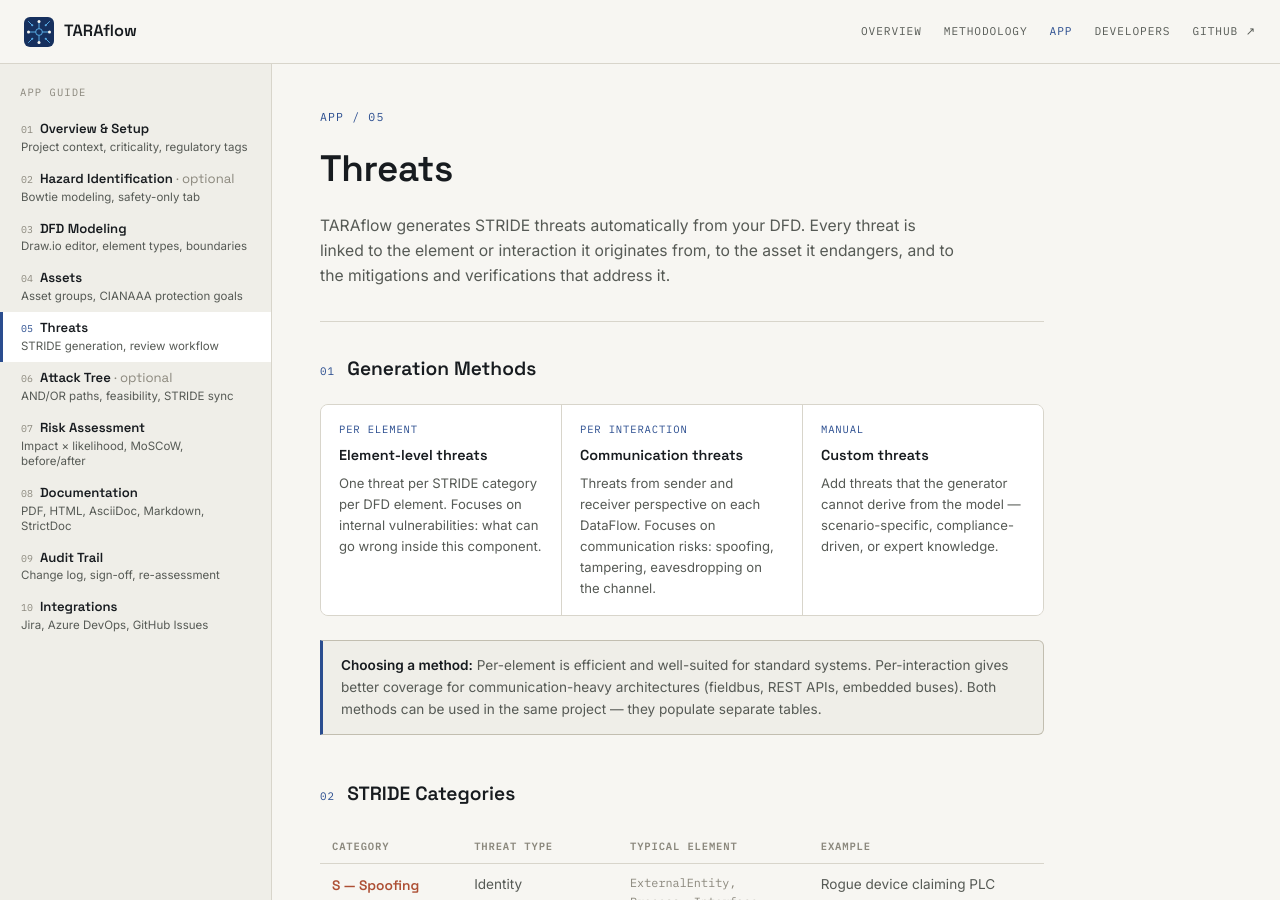
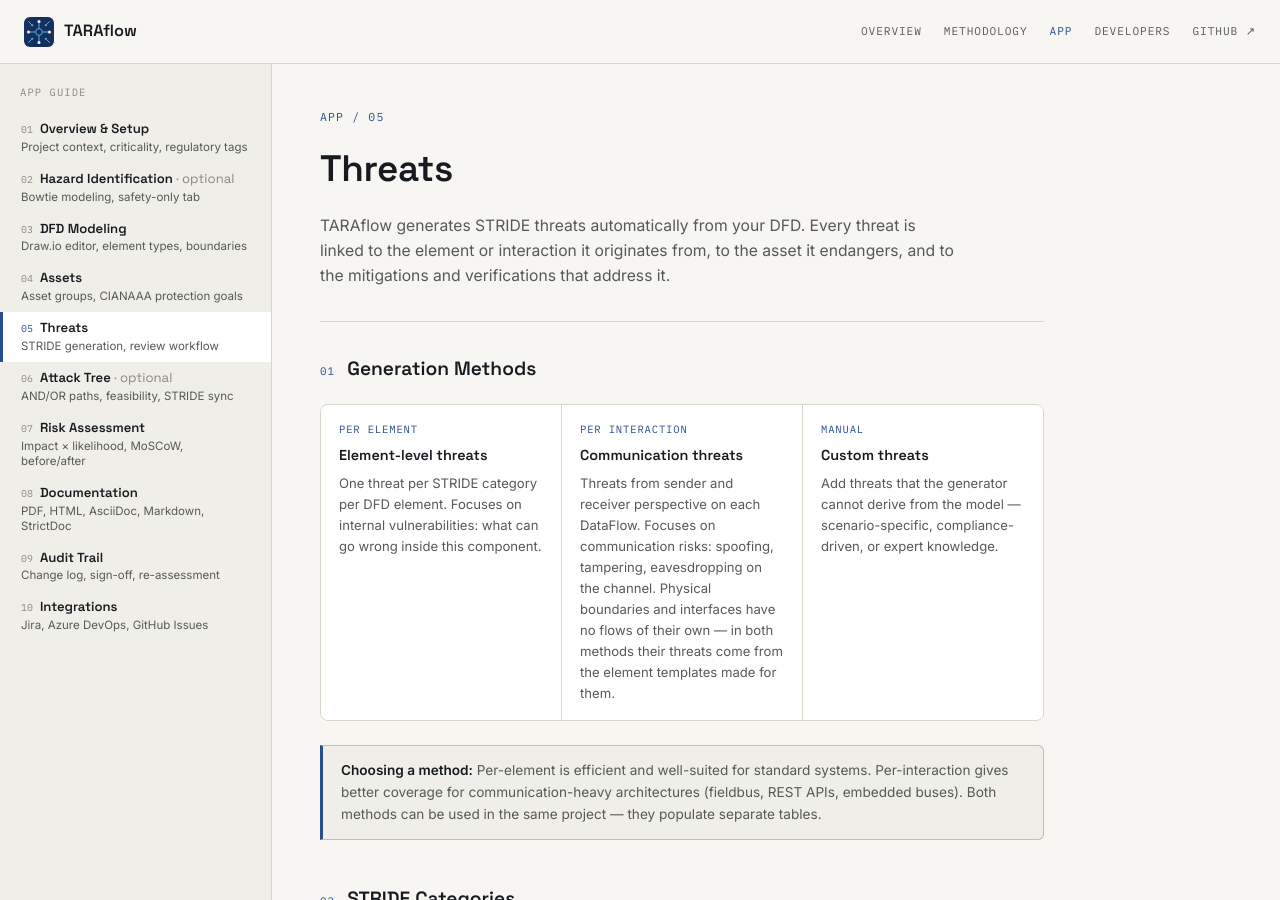
Before and after one commit to TARAflow/TARAflow.github.io, a Jekyll site: the page built from app/threats.html, in a window 1280 px wide and 900 px high. Built offline with Jekyll 4.4.1, drawn with Linux system fonts in a browser that asks for light colours; some of the changed text lies outside the part shown.

Commit message:
docs(site): v0.13.4-alpha — enclosure and interface threats, footer
- Threats: per-interaction method — physical boundaries and interfaces
  get their threats from the element templates made for them (as in the
  per-element method), not from the data-flow templates.
- Footer v0.13.4-alpha (was still v0.13.0-alpha).

```diff
--- a/_includes/footer.html
+++ b/_includes/footer.html
@@ -1,6 +1,6 @@
 <footer style="border-top:1px solid var(--line); padding:32px 0 8px; margin-top:16px;">
   <div style="display:flex; flex-wrap:wrap; gap:14px; align-items:center; justify-content:space-between; font-family:'IBM Plex Mono',monospace;">
-    <span style="font-size:0.72rem; color:var(--ink-mute);">TARAflow v0.13.0-alpha — model-driven TARA for embedded, automotive &amp; cyber-physical systems.</span>
+    <span style="font-size:0.72rem; color:var(--ink-mute);">TARAflow v0.13.4-alpha — model-driven TARA for embedded, automotive &amp; cyber-physical systems.</span>
     <a href="https://github.com/TARAflow/TARAflow" target="_blank" rel="noopener" style="font-size:0.76rem; color:var(--ink-dim); text-decoration:none;">github.com/TARAflow/TARAflow ↗</a>
   </div>
 </footer>
--- a/app/threats.html
+++ b/app/threats.html
@@ -15,7 +15,7 @@
   <div class="sec-head"><span class="sec-tag">01</span><h2 class="sec-title">Generation Methods</h2></div>
   <div class="method-tabs">
     <div class="method-tab"><div class="mt-label">Per Element</div><h4>Element-level threats</h4><p>One threat per STRIDE category per DFD element. Focuses on internal vulnerabilities: what can go wrong inside this component.</p></div>
-    <div class="method-tab"><div class="mt-label">Per Interaction</div><h4>Communication threats</h4><p>Threats from sender and receiver perspective on each DataFlow. Focuses on communication risks: spoofing, tampering, eavesdropping on the channel.</p></div>
+    <div class="method-tab"><div class="mt-label">Per Interaction</div><h4>Communication threats</h4><p>Threats from sender and receiver perspective on each DataFlow. Focuses on communication risks: spoofing, tampering, eavesdropping on the channel. Physical boundaries and interfaces have no flows of their own — in both methods their threats come from the element templates made for them.</p></div>
     <div class="method-tab"><div class="mt-label">Manual</div><h4>Custom threats</h4><p>Add threats that the generator cannot derive from the model — scenario-specific, compliance-driven, or expert knowledge.</p></div>
   </div>
   <div class="notice-box">
```
